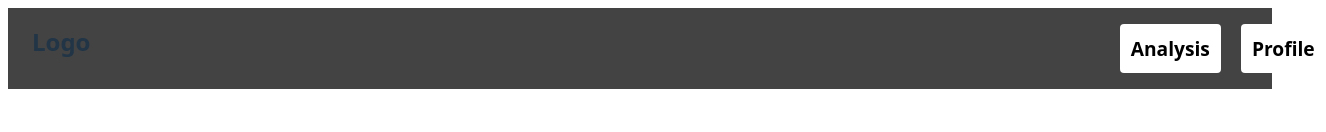
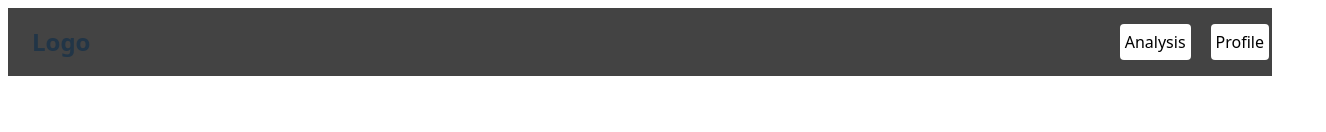
Before and after one commit to Banshal-Yadav/careerGuide, a React (Vite) app: page / in a window 1280 px wide. Shown: the top 132 px of the page, 1326 px wide, since content can reach past the window. Built offline with nearby package versions, Linux system fonts and the light colour scheme.

Commit message:
ref: fixed some codes

```diff
--- a/src/App.jsx
+++ b/src/App.jsx
@@ -2,9 +2,7 @@ import './App.css'
 import Navbar from './Navbar';
 import Pgtitle from './pgTitle';
 import Button from './Button';
-import "./Button.css";
 import Img from "./img";
-import"./img.css"
 function App() {
   return (
     <div>
--- a/src/Button.css
+++ b/src/Button.css
@@ -9,7 +9,7 @@ button {
   font-size: 1.2em;
   font-weight: 500;
   font-family: inherit;
-  background-color: #ffffff;
+  background-color: #d5d4d4;
   color:black;
   cursor: pointer;
   transition: border-color 0.25s;
--- a/src/Button.jsx
+++ b/src/Button.jsx
@@ -1,3 +1,4 @@
+import "./Button.css";
 function Button() {
     return (
         <div className="btn">
--- a/src/Navbar.css
+++ b/src/Navbar.css
@@ -9,9 +9,10 @@ nav {
 nav button {
     background-color: white;
     color: black;
-    font-weight: bold;
+    font-size: 1rem;;
+    font-weight: 200px;
     border-radius: 4px;
-    padding: 10px;
+    padding: 4px;
 }
 #profile_btn {
 
--- a/src/img.jsx
+++ b/src/img.jsx
@@ -1,3 +1,4 @@
+import "./img.css";
 function Img() {
     return (
         <div className="img">
```
